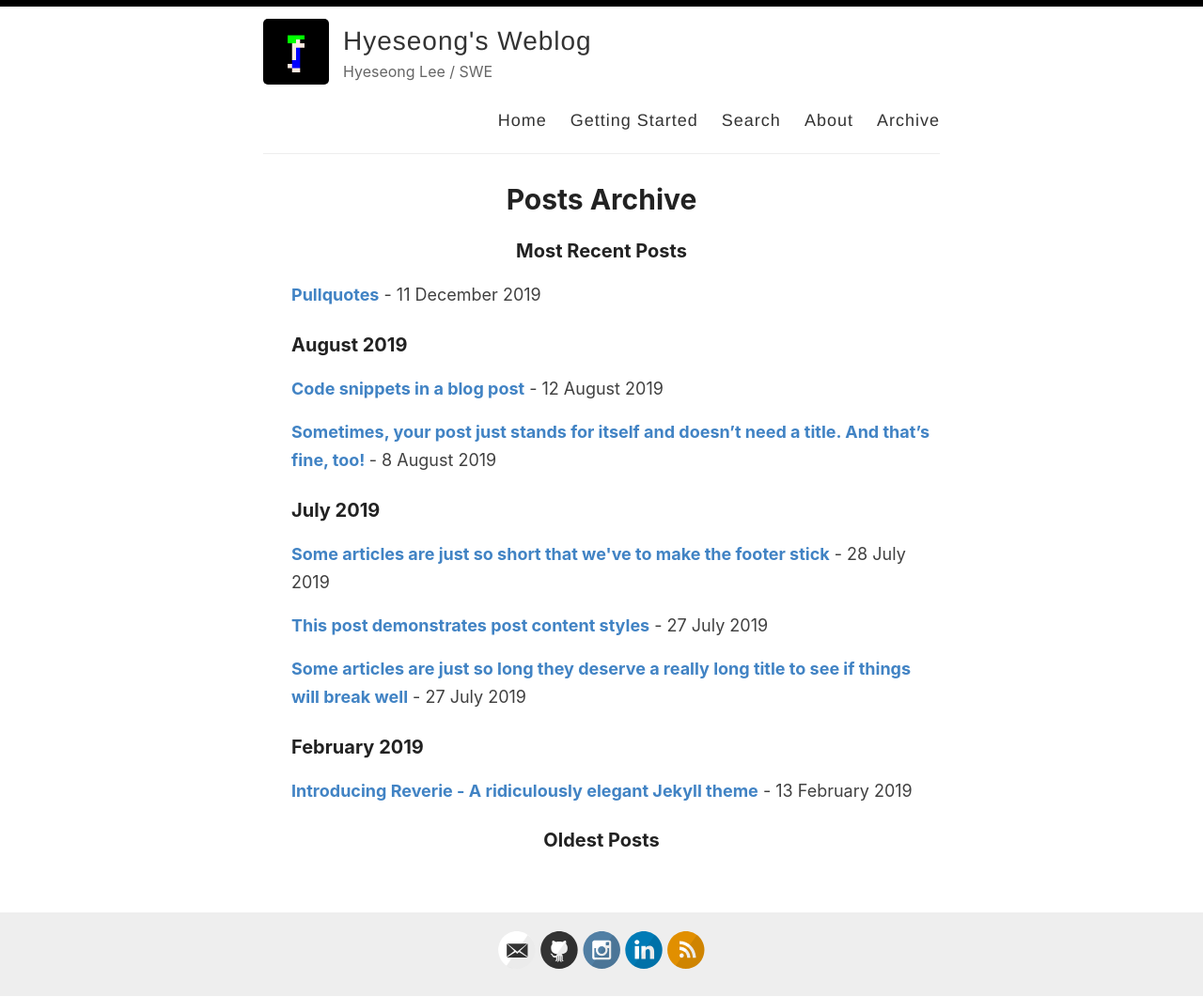
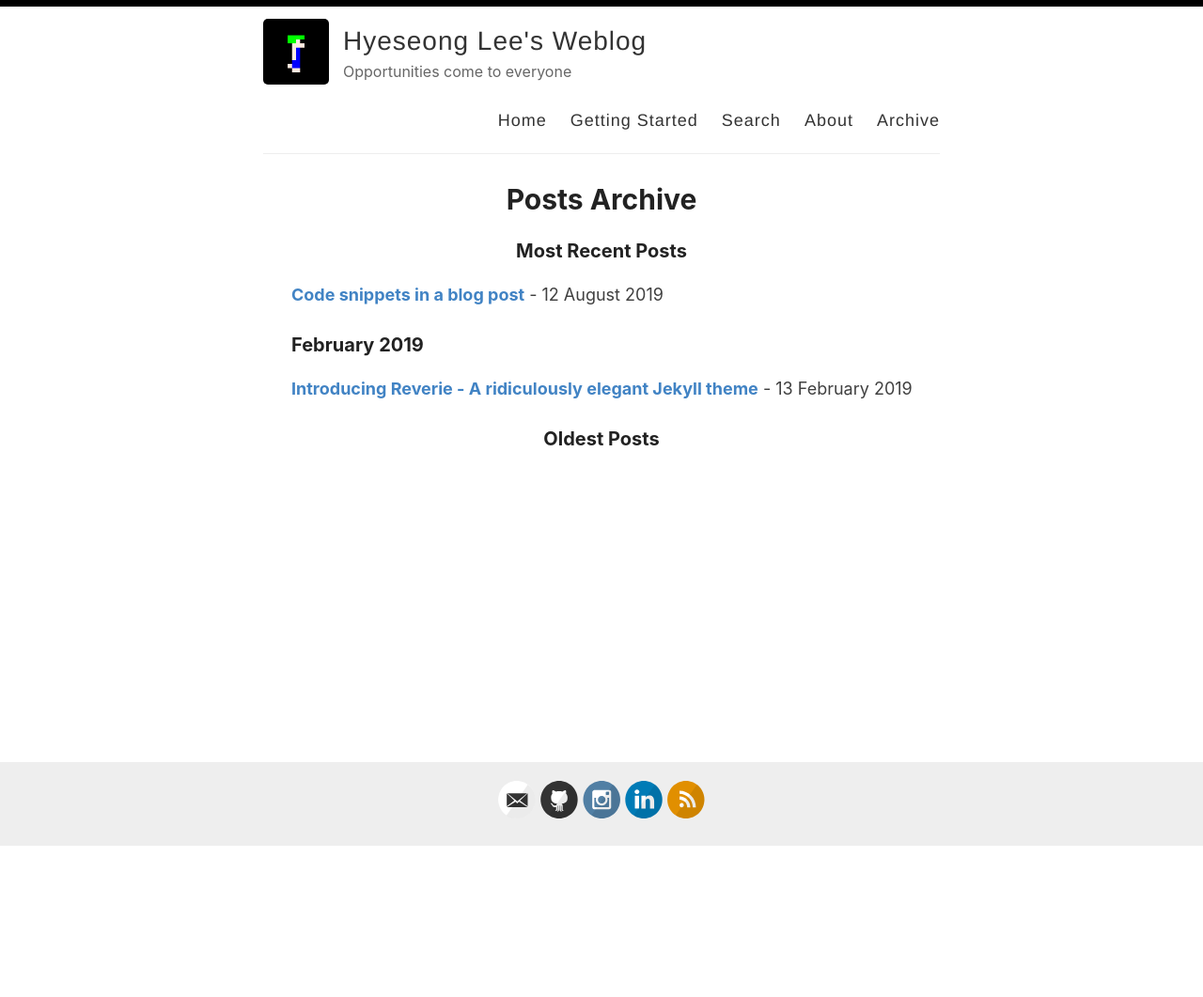
Before and after one commit to leec0m3t/leec0m3t.github.io, a Jekyll site: the page built from _pages/archive.md, in a window 1280 px wide. Shown: the whole page at 94% size. Built offline with Jekyll 4.4.1, drawn with Linux system fonts in a browser that asks for light colours; after the commit the page ends 901 px from its top, so only the background shows below that; some of the changed lines change nothing that is shown.

Commit message:
modified

````diff
--- a/_config.yml
+++ b/_config.yml
@@ -3,13 +3,13 @@
 #
 
 # Name of your site (displayed in the header)
-name: Hyeseong's Weblog
+name: Hyeseong Lee's Weblog
 
 # Name of the author
 author: leec0m3t
 
 # Short bio or description (displayed in the header)
-description: Hyeseong Lee / SWE
+description: Opportunities come to everyone
 
 # URL of your avatar or profile pic (you could use your GitHub profile pic)
 avatar: /images/icon.gif
--- a/_posts/2019-08-08-no-title-posts.md
+++ /dev/null
@@ -1,6 +0,0 @@
----
-layout: post
-title: ""
-categories: Miscellaneous
----
-Sometimes, your post just stands for itself and doesn't need a title. And that's fine, too!
--- a/_posts/2019-12-11-pullquotes.md
+++ /dev/null
@@ -1,14 +0,0 @@
----
-layout: post
-title:  Pullquotes
-categories: [HTML,Code]
-excerpt: In graphic design, a pull quote (also known as a lift-out pull quote) is a key phrase, quotation, or excerpt that has been pulled from an article and used as a page layout graphic element, serving to entice readers into the article or to highlight a key topic.
----
-
-In graphic design, a pull quote (also known as a lift-out pull quote) is a key phrase, quotation, or excerpt that has been pulled from an article and used as a page layout graphic element, serving to entice readers into the article or to highlight a key topic. {% include pullquote.html quote="It is typically placed in a larger or distinctive typeface and on the same page." %} Pull quotes are often used in magazine and newspaper articles, annual reports, and brochures, as well as on the web. They can add visual interest to text-heavy pages with few images or illustrations.
-
-Placement of a pull quote on a page may be defined in a publication's or website's style guide. Such a typographic device may or may not be aligned with a column on the page. Some designers, for example, choose not to align the quote. In that case, the quotation cuts into two or more columns, as in the example shown. Because the pull quote invites the reader to read about the highlighted material, the pull quote should appear before the text it cites and, generally, fairly close to it.
-
-Pull quotes need not be a verbatim copy of the text being quoted; depending on a publication's house style, pull quotes may be abbreviated for space or paraphrased for clarity, with or without indication.
-
-A disadvantage of pull quotes as a design element is that they can disrupt the reading process of readers invested in reading the text sequentially by drawing attention to ghost fragments out of context. At the other extreme, when pull quotes are used to break up what would otherwise be a formless wall of text, pull quote can serve as visual landmarks to help the reader maintain a sense of sequence and place.
--- a/_posts/2019-7-27-super-long-article.md
+++ /dev/null
@@ -1,11 +0,0 @@
----
-layout: post
-title: Some articles are just so long they deserve a really long title to see if things will break well
-categories: Miscellaneous
----
-
-Lorem ipsum dolor sit amet, consectetur adipiscing elit. Fusce bibendum neque eget nunc mattis eu sollicitudin enim tincidunt. Vestibulum lacus tortor, ultricies id dignissim ac, bibendum in velit. Proin convallis mi ac felis pharetra aliquam. Curabitur dignissim accumsan rutrum. In arcu magna, aliquet vel pretium et, molestie et arcu. Mauris lobortis nulla et felis ullamcorper bibendum. Phasellus et hendrerit mauris. Proin eget nibh a massa vestibulum pretium. Suspendisse eu nisl a ante aliquet bibendum quis a nunc. Praesent varius interdum vehicula. Aenean risus libero, placerat at vestibulum eget, ultricies eu enim. Praesent nulla tortor, malesuada adipiscing adipiscing sollicitudin, adipiscing eget est.
-
-Lorem ipsum dolor sit amet, consectetur adipiscing elit. Fusce bibendum neque eget nunc mattis eu sollicitudin enim tincidunt. Vestibulum lacus tortor, ultricies id dignissim ac, bibendum in velit. Proin convallis mi ac felis pharetra aliquam. Curabitur dignissim accumsan rutrum. In arcu magna, aliquet vel pretium et, molestie et arcu. Mauris lobortis nulla et felis ullamcorper bibendum. Phasellus et hendrerit mauris. Proin eget nibh a massa vestibulum pretium. Suspendisse eu nisl a ante aliquet bibendum quis a nunc. Praesent varius interdum vehicula. Aenean risus libero, placerat at vestibulum eget, ultricies eu enim. Praesent nulla tortor, malesuada adipiscing adipiscing sollicitudin, adipiscing eget est.
-
-Lorem ipsum dolor sit amet, consectetur adipiscing elit. Fusce bibendum neque eget nunc mattis eu sollicitudin enim tincidunt. Vestibulum lacus tortor, ultricies id dignissim ac, bibendum in velit. Proin convallis mi ac felis pharetra aliquam. Curabitur dignissim accumsan rutrum. In arcu magna, aliquet vel pretium et, molestie et arcu. Mauris lobortis nulla et felis ullamcorper bibendum. Phasellus et hendrerit mauris. Proin eget nibh a massa vestibulum pretium. Suspendisse eu nisl a ante aliquet bibendum quis a nunc. Praesent varius interdum vehicula. Aenean risus libero, placerat at vestibulum eget, ultricies eu enim. Praesent nulla tortor, malesuada adipiscing adipiscing sollicitudin, adipiscing eget est.
--- a/_posts/2019-7-27-this-post-demonstrates-post-content-styles.md
+++ /dev/null
@@ -1,95 +0,0 @@
----
-layout: post
-title: This post demonstrates post content styles
-categories: Miscellaneous
----
-
-Lorem ipsum dolor sit amet, consectetur adipiscing elit. Fusce bibendum neque eget nunc mattis eu sollicitudin enim tincidunt. Vestibulum lacus tortor, ultricies id dignissim ac, bibendum in velit. Praesent varius interdum vehicula. Aenean risus libero, placerat at vestibulum eget, ultricies eu enim. Praesent nulla tortor, malesuada adipiscing adipiscing sollicitudin, adipiscing eget est.
-
-## Some great heading (h2)
-
-Proin convallis mi ac felis pharetra aliquam. Curabitur dignissim accumsan rutrum. In arcu magna, aliquet vel pretium et, molestie et arcu.
-
-Mauris lobortis nulla et felis ullamcorper bibendum. Phasellus et hendrerit mauris. Proin eget nibh a massa vestibulum pretium. Suspendisse eu nisl a ante aliquet bibendum quis a nunc. Praesent varius interdum vehicula. Aenean risus libero, placerat at vestibulum eget, ultricies eu enim. Praesent nulla tortor, malesuada adipiscing adipiscing sollicitudin, adipiscing eget est.
-
-## Another great heading (h2)
-
-Lorem ipsum dolor sit amet, consectetur adipiscing elit. Fusce bibendum neque eget nunc mattis eu sollicitudin enim tincidunt. Vestibulum lacus tortor, ultricies id dignissim ac, bibendum in velit.
-
-### Some great subheading (h3)
-
-Proin convallis mi ac felis pharetra aliquam. Curabitur dignissim accumsan rutrum. In arcu magna, aliquet vel pretium et, molestie et arcu. Mauris lobortis nulla et felis ullamcorper bibendum.
-
-Phasellus et hendrerit mauris. Proin eget nibh a massa vestibulum pretium. Suspendisse eu nisl a ante aliquet bibendum quis a nunc.
-
-### Some great subheading (h3)
-
-Praesent varius interdum vehicula. Aenean risus libero, placerat at vestibulum eget, ultricies eu enim. Praesent nulla tortor, malesuada adipiscing adipiscing sollicitudin, adipiscing eget est.
-
-> This quote will change your life. It will reveal the secrets of the universe, and all the wonders of humanity. Don't misuse it.
-
-Lorem ipsum dolor sit amet, consectetur adipiscing elit. Fusce bibendum neque eget nunc mattis eu sollicitudin enim tincidunt.
-
-### Some great subheading (h3)
-
-Vestibulum lacus tortor, ultricies id dignissim ac, bibendum in velit. Proin convallis mi ac felis pharetra aliquam. Curabitur dignissim accumsan rutrum.
-
-```html
-<html>
-  <head>
-  </head>
-  <body>
-    <p>Hello, World!</p>
-  </body>
-</html>
-```
-
-
-In arcu magna, aliquet vel pretium et, molestie et arcu. Mauris lobortis nulla et felis ullamcorper bibendum. Phasellus et hendrerit mauris.
-
-#### You might want a sub-subheading (h4)
-
-In arcu magna, aliquet vel pretium et, molestie et arcu. Mauris lobortis nulla et felis ullamcorper bibendum. Phasellus et hendrerit mauris.
-
-In arcu magna, aliquet vel pretium et, molestie et arcu. Mauris lobortis nulla et felis ullamcorper bibendum. Phasellus et hendrerit mauris.
-
-#### But it's probably overkill (h4)
-
-In arcu magna, aliquet vel pretium et, molestie et arcu. Mauris lobortis nulla et felis ullamcorper bibendum. Phasellus et hendrerit mauris.
-
-### Oh hai, an unordered list!!
-
-In arcu magna, aliquet vel pretium et, molestie et arcu. Mauris lobortis nulla et felis ullamcorper bibendum. Phasellus et hendrerit mauris.
-
-- First item, yo
-- Second item, dawg
-- Third item, what what?!
-- Fourth item, fo sheezy my neezy
-
-### Oh hai, an ordered list!!
-
-In arcu magna, aliquet vel pretium et, molestie et arcu. Mauris lobortis nulla et felis ullamcorper bibendum. Phasellus et hendrerit mauris.
-
-1. First item, yo
-2. Second item, dawg
-3. Third item, what what?!
-4. Fourth item, fo sheezy my neezy
-
-
-
-## Headings are cool! (h2)
-
-Proin eget nibh a massa vestibulum pretium. Suspendisse eu nisl a ante aliquet bibendum quis a nunc. Praesent varius interdum vehicula. Aenean risus libero, placerat at vestibulum eget, ultricies eu enim. Praesent nulla tortor, malesuada adipiscing adipiscing sollicitudin, adipiscing eget est.
-
-Praesent nulla tortor, malesuada adipiscing adipiscing sollicitudin, adipiscing eget est.
-
-Proin eget nibh a massa vestibulum pretium. Suspendisse eu nisl a ante aliquet bibendum quis a nunc.
-
-### Tables
-
-|Title 1               | Title 2               | Title 3               | Title 4              |
-|--------------------- | --------------------- | --------------------- | ---------------------|
-|lorem                 | lorem ipsum           | lorem ipsum dolor     | lorem ipsum dolor sit|
-|lorem ipsum dolor sit | lorem ipsum dolor sit | lorem ipsum dolor sit | lorem ipsum dolor sit|
-|lorem ipsum dolor sit | lorem ipsum dolor sit | lorem ipsum dolor sit | lorem ipsum dolor sit|
-|lorem ipsum dolor sit | lorem ipsum dolor sit | lorem ipsum dolor sit | lorem ipsum dolor sit|
--- a/_posts/2019-7-28-super-short-article.md
+++ /dev/null
@@ -1,7 +0,0 @@
----
-layout: post
-title: Some articles are just so short that we've to make the footer stick
-categories: Miscellaneous
----
-
-Lorem ipsum dolor sit amet, consectetur adipisicing elit, sed do eiusmod tempor incididunt ut labore et dolore magna aliqua. Ut enim ad minim veniam, quis nostrud exercitation ullamco laboris nisi ut aliquip ex ea commodo consequat. Duis aute irure dolor in reprehenderit in voluptate velit esse cillum dolore eu fugiat nulla pariatur. Excepteur sint occaecat cupidatat non proident, sunt in culpa qui officia deserunt mollit anim id est laborum.
````
Also changed, not shown: images/favicon-32x32.png.
